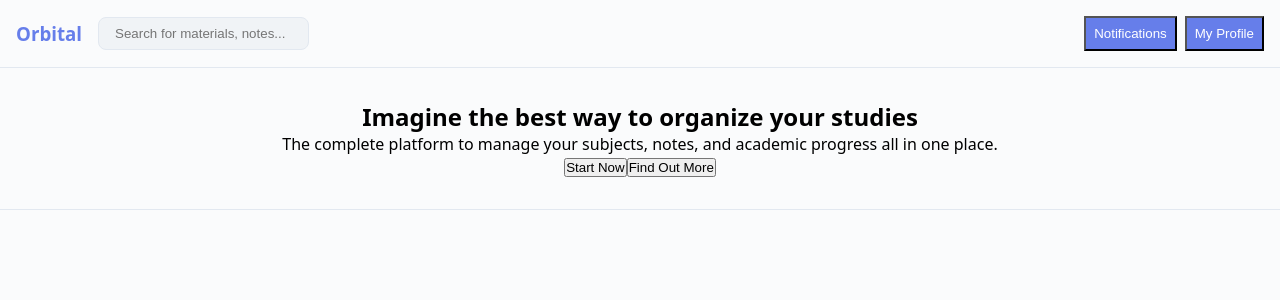
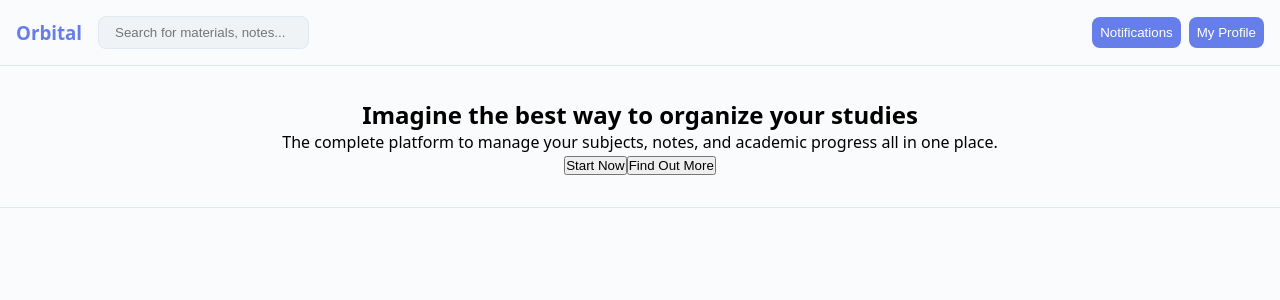
Before and after one commit to 0xGaziin/orbital, a React (Vite) app: page / in a window 1280 px wide. Shown: the top 300 px of the page. Built offline with nearby package versions, Linux system fonts and the light colour scheme.

Commit message:
style: added border to Button.jsx component

```diff
--- a/src/components/Button/Button.module.css
+++ b/src/components/Button/Button.module.css
@@ -1,6 +1,8 @@
 .accessButton {
   background-color: #667eea;
   color: #fff;
+  border: none;
+  border-radius: 8px;
   padding: 8px;
   cursor: pointer;
 }
```
